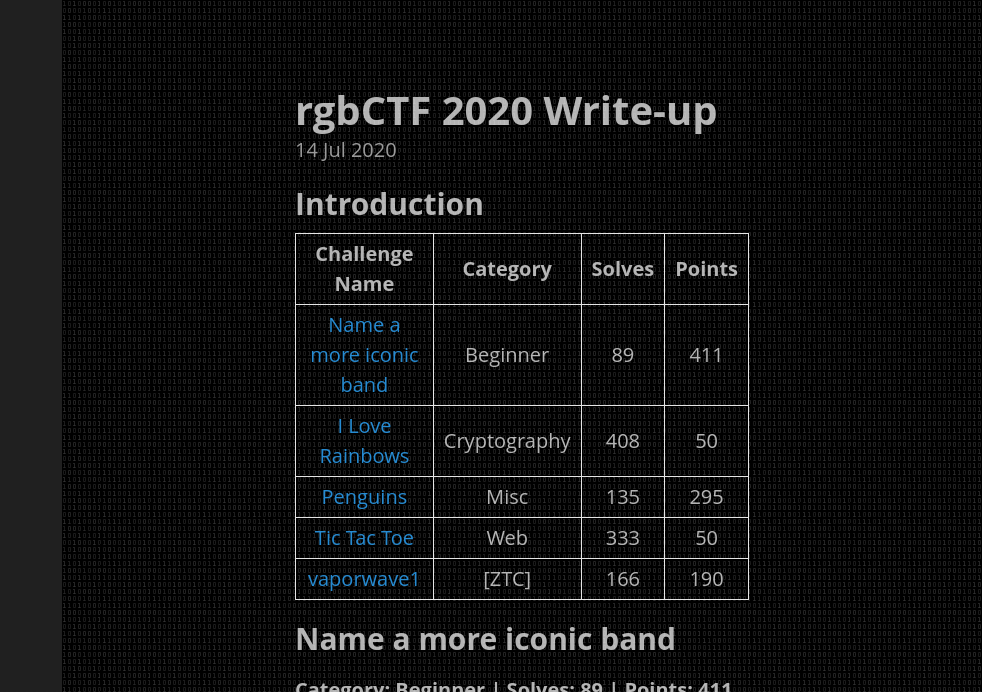
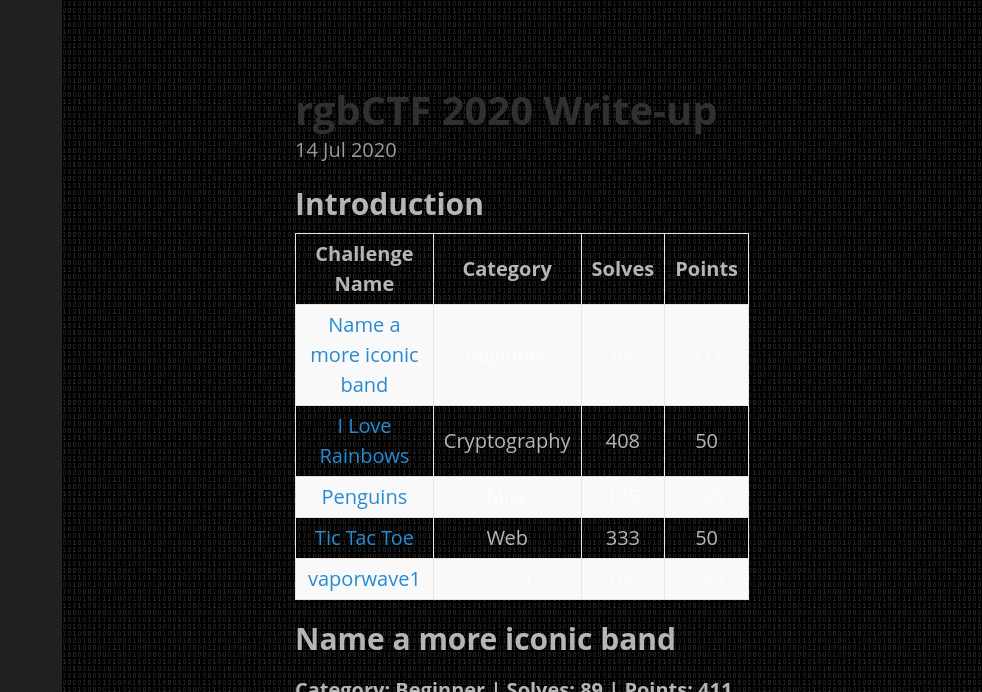
Before and after one commit to museifu666/museifu666.github.io, a Jekyll site: the page built from index.html, in a window 1280 px wide and 1400 px high. Shown: the top 692 px of the window, without its empty margins (298-1280 px from the left). Built offline with Jekyll 4.4.1, drawn with Linux system fonts in a browser that asks for light colours; the list of posts is cut into pages by our own code; grey boxes are pictures that could not be loaded.

Commit message:
Update poole.css

```diff
--- a/public/css/poole.css
+++ b/public/css/poole.css
@@ -170,8 +170,7 @@ pre {
 code {
   padding: .25em .5em;
   font-size: 85%;
-  color: #bf616a;
-  background-color: #f9f9f9;
+  color: red;
   border-radius: 3px;
 }
 pre {
@@ -263,6 +262,7 @@ th {
 }
 tbody tr:nth-child(odd) td,
 tbody tr:nth-child(odd) th {
+  background-color: #f9f9f9;
 }
 
 
@@ -351,7 +351,7 @@ tbody tr:nth-child(odd) th {
 .page-title,
 .post-title,
 .post-title a {
-  color: rgba(255,255,255,0.7);
+  color: #303030;
 }
 .page-title,
 .post-title {
```
